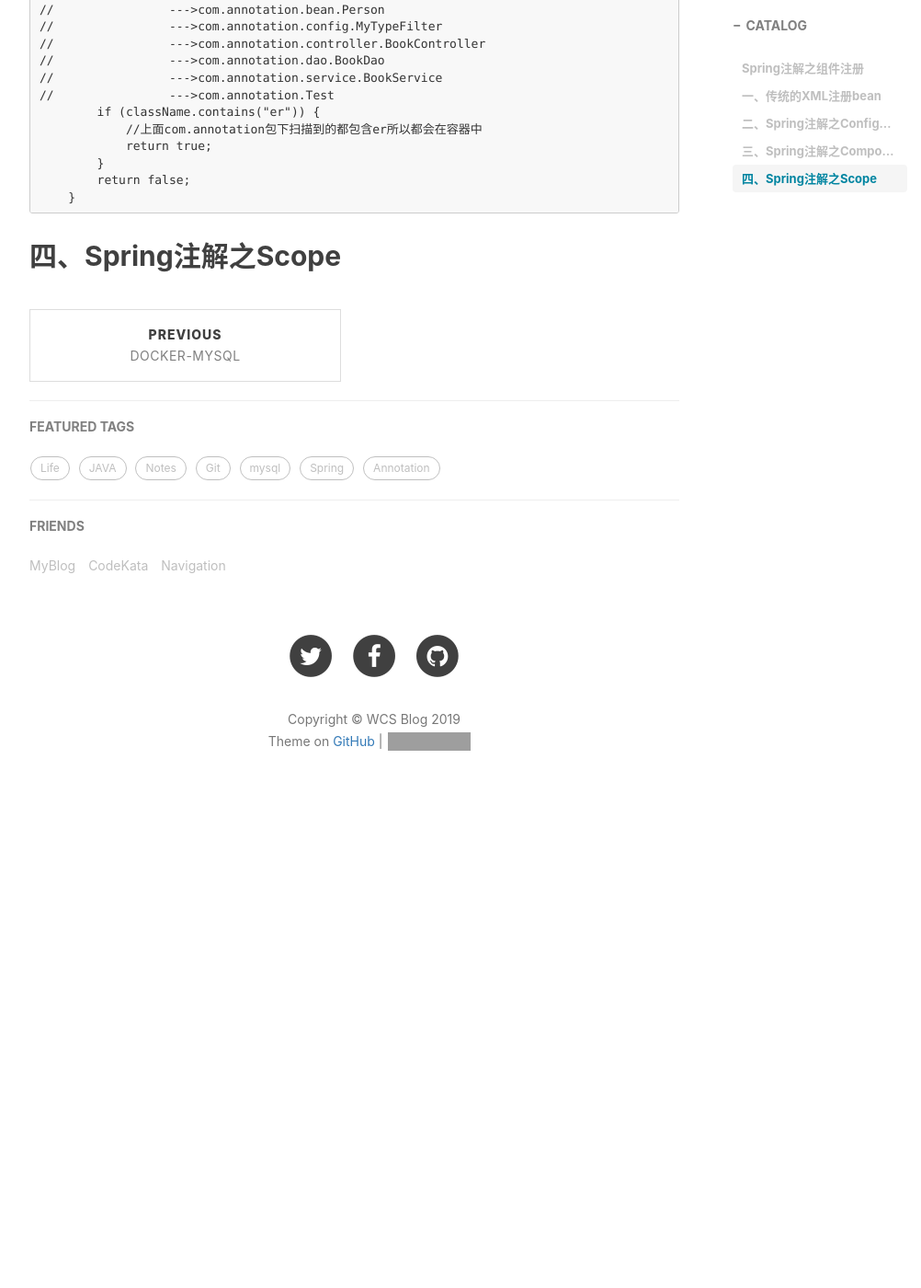
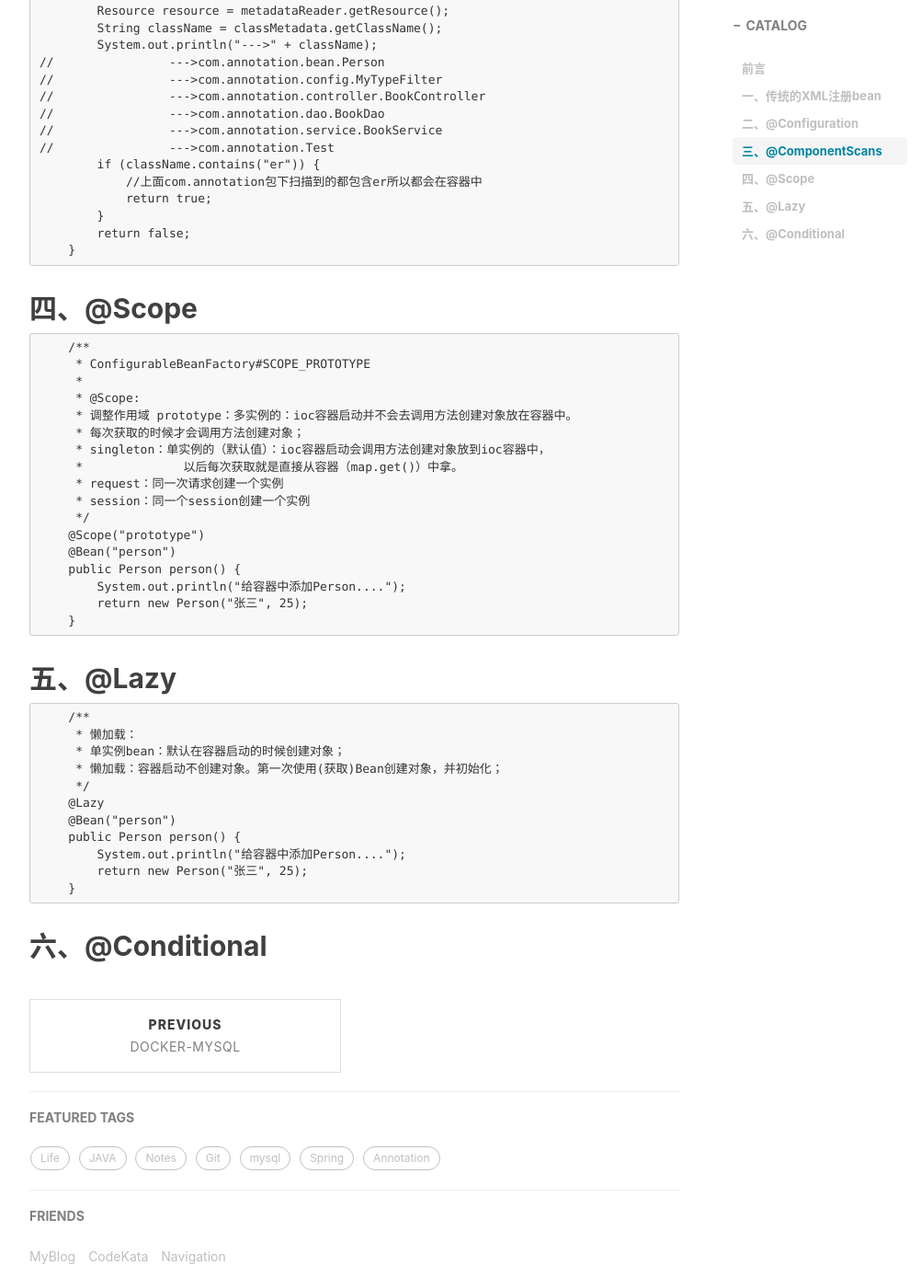
Before and after one commit to Bjorne1/Bjorne1.github.io, a Jekyll site: the page built from _posts/2019-02-18-spring-annotation-component.md, in a window 1280 px wide and 1400 px high, scrolled down 2005 px. Shown: the whole window at 92% size, without its empty margins (233-1235 px from the left). Built offline with Jekyll 4.4.1, drawn with Linux system fonts in a browser that asks for light colours; nearby versions of some CDN libraries; comment, search, counter and statistics services are not loaded; before the commit the page ends 2915 px from its top, so only the background shows below that; some of the changed text lies outside the part shown; grey boxes are pictures that could not be loaded.

Commit message:
Update 2019-02-18-spring-annotation-component.md

````diff
--- a/_posts/2019-02-18-spring-annotation-component.md
+++ b/_posts/2019-02-18-spring-annotation-component.md
@@ -9,12 +9,13 @@ catalog: true
 tags:
     - Spring
     - Annotation
+    - Notes
 ---
 
-# Spring注解之组件注册
+# 前言
+Spring组件注册相关的spring注解。
 
 ## 一、传统的XML注册bean
-
 
 ```
     <!--扫描com.annotation下的组件-->
@@ -25,8 +26,7 @@ tags:
     </bean>
 ```
 
-## 二、Spring注解之Configuration
-
+## 二、@Configuration
 
 ```
 /**
@@ -45,8 +45,7 @@ public class MainConfig {
 }
 ```
 
-## 三、Spring注解之ComponentScans
-
+## 三、@ComponentScans
 
 ```
 @Configuration
@@ -104,4 +103,42 @@ public class MyTypeFilter implements TypeFilter {
     }
 ```
 
-## 四、Spring注解之Scope
+## 四、@Scope
+
+```
+    /**
+     * ConfigurableBeanFactory#SCOPE_PROTOTYPE
+     *
+     * @Scope:
+     * 调整作用域 prototype：多实例的：ioc容器启动并不会去调用方法创建对象放在容器中。
+     * 每次获取的时候才会调用方法创建对象；
+     * singleton：单实例的（默认值）：ioc容器启动会调用方法创建对象放到ioc容器中，
+     *              以后每次获取就是直接从容器（map.get()）中拿。
+     * request：同一次请求创建一个实例
+     * session：同一个session创建一个实例
+     */
+    @Scope("prototype")
+    @Bean("person")
+    public Person person() {
+        System.out.println("给容器中添加Person....");
+        return new Person("张三", 25);
+    }
+```
+
+## 五、@Lazy
+
+```
+    /**
+     * 懒加载：
+     * 单实例bean：默认在容器启动的时候创建对象；
+     * 懒加载：容器启动不创建对象。第一次使用(获取)Bean创建对象，并初始化；
+     */
+    @Lazy
+    @Bean("person")
+    public Person person() {
+        System.out.println("给容器中添加Person....");
+        return new Person("张三", 25);
+    }
+```
+
+## 六、@Conditional
````
